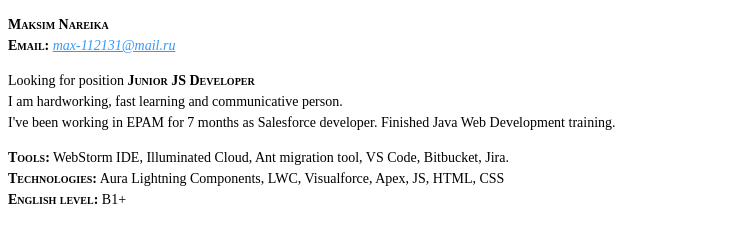
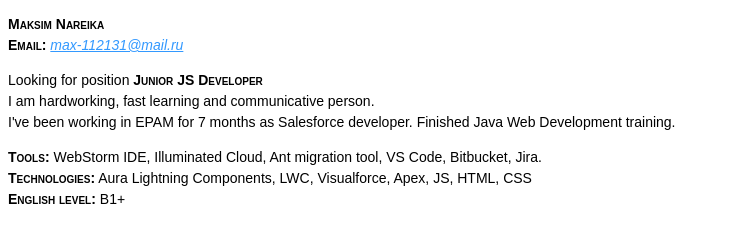
Before and after one commit to MaksimNareika/rsschool-cv, a plain HTML site: page index.html in a window 1280 px wide. Shown: the whole page, without its empty margins (0-730 px from the left). Drawn offline with Linux system fonts and the light colour scheme.

Commit message:
refactoring: update css and html

```diff
--- a/index.html
+++ b/index.html
@@ -24,7 +24,8 @@
     <style>
         p {
             font-size: 14px;
-            line-height: 21px
+            line-height: 21px;
+            font-family: Arial, sans-serif;
           }
         .underline {
             text-decoration: underline;
@@ -37,7 +38,8 @@
         b {
             font-size: 14px;
             font-variant: small-caps;
-            line-height: 21px
+            line-height: 21px;
+            font-family: Arial, sans-serif;
         }
     </style>
 </body>
```
